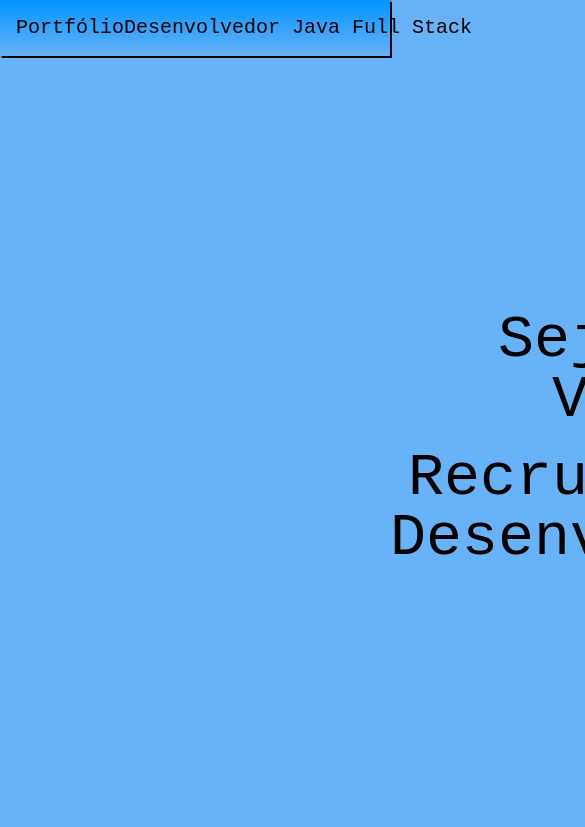
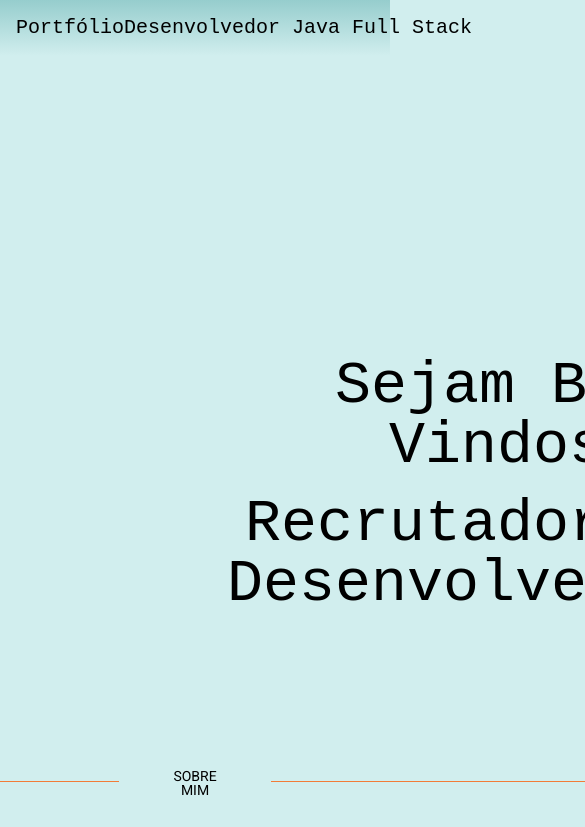
Before and after one commit to gabrielmoraes2/portfolio-tp, an Angular app: page / in a window 390 px wide. Shown: the top 827 px of the page, 585 px wide, since content can reach past the window. Built offline with nearby package versions, Linux system fonts and the light colour scheme.

Commit message:
Alteração em responsividade e css

```diff
--- a/src/app/footer/footer.component.css
+++ b/src/app/footer/footer.component.css
@@ -1,7 +1,9 @@
 
 footer {
     height: 344px;
-    background-image: linear-gradient(to top, #0095ff, #f27c3800);
+    background-image: linear-gradient(to top, #96CDCD, #f27c3800);
+    position: relative;
+
 }
 
 .footer-dados{
@@ -10,6 +12,11 @@ footer {
     justify-content: space-evenly;
     align-items: flex-start;
     padding-top: 100px;
+    max-width:100%;
+    max-height:100%;
+    width:60%;
+    margin:0 auto;
+    text-align:center;
 }
 .sobre-nos h6 {
     font-size: 18px;
--- a/src/app/home/home.component.html
+++ b/src/app/home/home.component.html
@@ -29,7 +29,7 @@
         <div *ngFor="let proj of project" class="card" style="width: 18rem;">
           <img src="../../assets/img/em-breve-3-8041.jpg" class="card-img-top" alt="...">
           <div class="card-body">
-            <h5 class="card-title">{{proj.nome}}</h5>
+            <h5 class="card-title"></h5>
             <p class="card-text">Novas Atualizações viram em breve.</p>
             <a href="#" class="btn btn-primary">{{proj.link}}</a>
           </div>
@@ -47,7 +47,7 @@
           Aqui estão todas as tecnologias que aprendi durante minha trajetória no Bootcamp
         </p>
         <p>
-          Estou em busca constante de novos conhecimentos e novas práticas, em pouco tempo irei adicionar mais
+          Estou em busca constante de novos conhecimentos e novas práticas, em breve adicionarei mais
           tecnologias aqui
         </p>
       </div>
--- a/src/app/home/home.component.scss
+++ b/src/app/home/home.component.scss
@@ -8,14 +8,15 @@
   flex-direction: column;
   align-items: center;
   height: 20%;
+  margin-bottom: 37px;
 }
 
 .tp {
-  width: 50%;
-  height: 50%;
+  width: 60%;
+  height: 40%;
   margin-top: 300px;
   align-items: center;
-  padding: 0 350px;
+  padding: 0 380px;
 }
 
 .section-2 {
@@ -56,10 +57,11 @@
 .intro {
   display: flex;
   align-items: center;
-  height: 20px;
+  height: 20%;
   margin-bottom: 37px;
   align-items: center;
-  margin-top: 55px;
+  margin-top: 75px;
+  flex-direction: column;
 }
 
 .intro h1,
@@ -128,9 +130,10 @@ h3 {
 }
 
 .card-img-top {
-  width: 210px;
+width: 210px;
   height: 150px;
   margin-left: 35px;
+
 
 }
 
@@ -141,9 +144,10 @@ h3 {
 }
 
 .card-img {
-  width: 130px;
+
   height: 130px;
   margin-top: 20px;
+  max-width: 100%;
 
 }
 
--- a/src/app/navbar/navbar.component.css
+++ b/src/app/navbar/navbar.component.css
@@ -2,10 +2,10 @@
     flex: 1 1 auto;
   }
 .navbar{
-  background-image: linear-gradient(to top, #f27c3800, #0095ff);
- box-shadow: 0.8px 0.8px 0.8px 1px black;
+  background-image: linear-gradient(to top, #f27c3800, #96CDCD);
  font-family: Monospace;
  color: #000000;
+
 
 
 }
--- a/src/styles.scss
+++ b/src/styles.scss
@@ -5,5 +5,5 @@ body { margin: 0; font-family: Roboto, "Helvetica Neue", sans-serif; }
 
 
 body{
-    background-color: #68b2f8;
+    background-color: #D1EEEE;
 }
```
